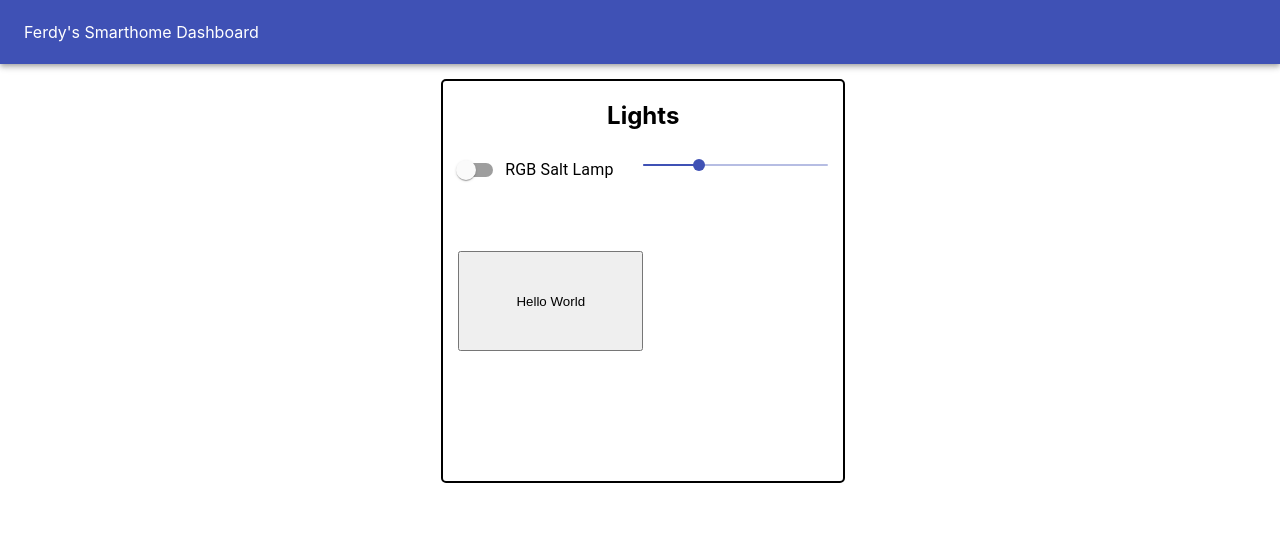
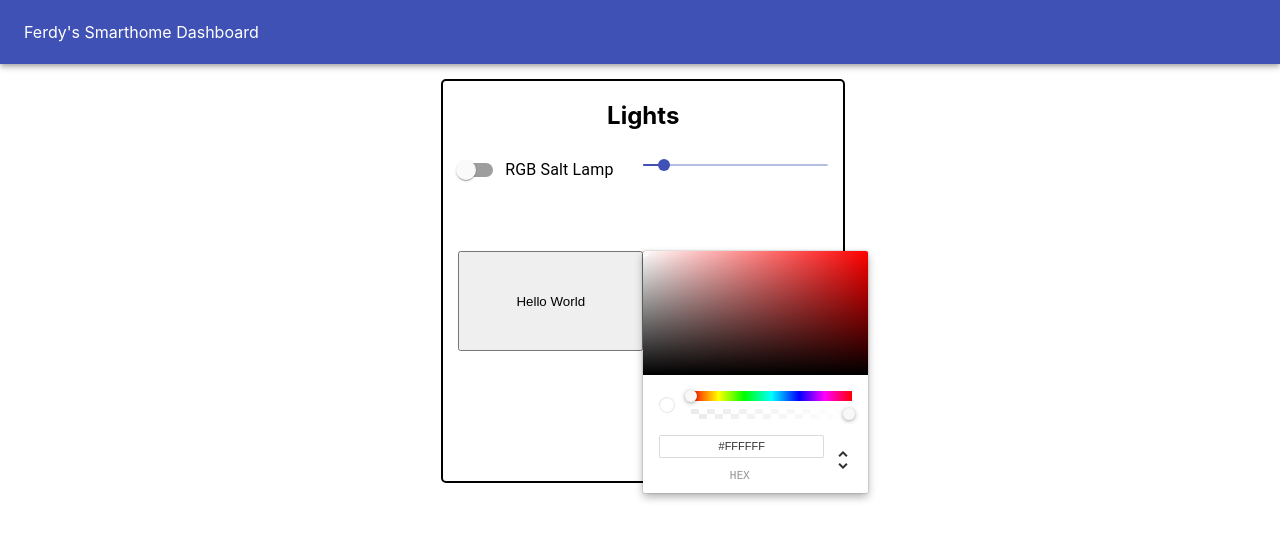
Before and after one commit to FerdyM/SmartHomeDash, a React (Create React App) app: page / in a window 1280 px wide. Shown: the top 540 px of the page. Built offline with nearby package versions, Linux system fonts and the light colour scheme.

Commit message:
added color picker

```diff
--- a/src/components/Main.js
+++ b/src/components/Main.js
@@ -1,7 +1,8 @@
-import React from 'react';
+import React, {useState} from 'react';
 import FormControlLabel from '@material-ui/core/FormControlLabel';
 import Switch from '@material-ui/core/Switch';
 import Slider from '@material-ui/core/Slider'
+import { ChromePicker } from 'react-color'
 // import { SketchPicker } from 'react-color'
 import './Main.css';
 
@@ -11,6 +12,20 @@ const Main = () => {
             <LightSwitches/>
         </div>
     );
+}
+function ColorPicker () {
+  const [color, setColor] = useState('#fff')
+  return (
+    <div>
+      <ChromePicker color={color} onChange={updatedColor => HandleColorChange(updatedColor)}/>
+    </div>
+  )
+
+  function HandleColorChange(updatedColor) {
+    console.log(updatedColor.hex);
+    HelloWorld(updatedColor.hex);
+    setColor(updatedColor);
+  }
 }
 
 
@@ -29,6 +44,7 @@ const LightSwitches = () => {
             />
             <ContinuousSlider />
             <button onClick={LampRed}>Hello World</button>
+            <ColorPicker />
         </div>
     )
 }
@@ -61,11 +77,12 @@ function ContinuousSlider() {
     const handleChange = (event, newValue) => {
       setValue(newValue);
     //   console.log(event)
+      console.log(newValue)
       HelloWorld(newValue)
     };
 
     return (
-        <Slider value={value} onChange={handleChange} aria-labelledby="continuous-slider" />
+        <Slider value={value} onChange={handleChange} max={255} min={1} aria-labelledby="continuous-slider" />
     )
 }
 
```
